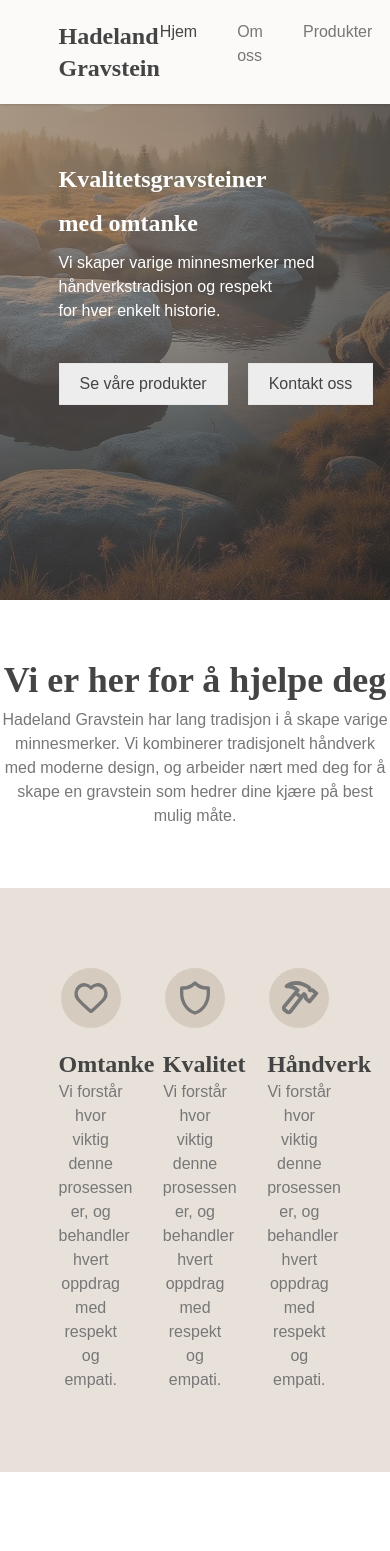
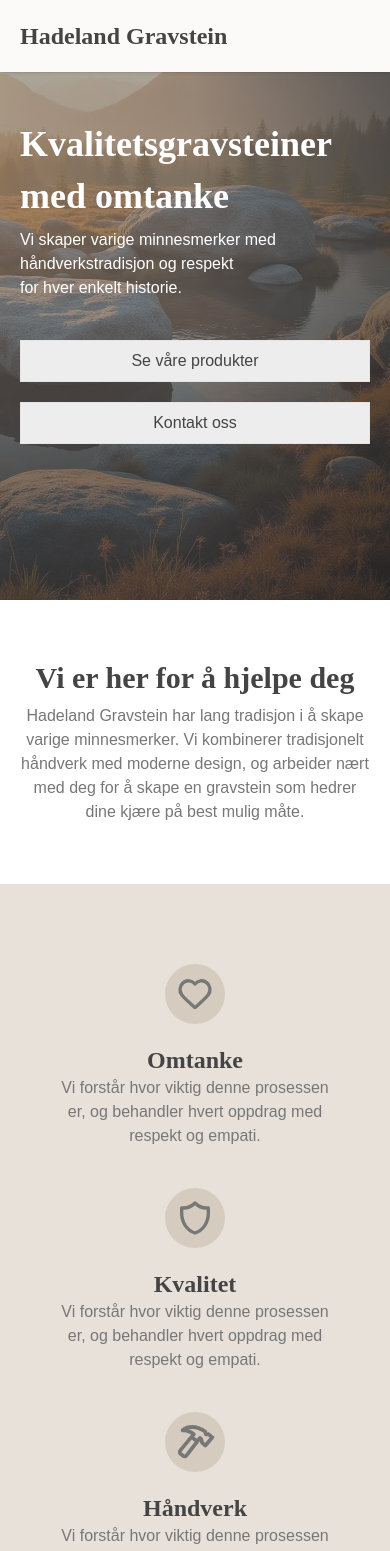
Before and after one commit to danielekeberg/hg, a Next.js app: page / in a window 390 px wide. Shown: the top 1551 px of the page. Built offline with nearby package versions, Linux system fonts and the light colour scheme.

Commit message:
Make it mobile friendly

```diff
--- a/app/components/ContactCard.tsx
+++ b/app/components/ContactCard.tsx
@@ -1,6 +1,6 @@
 export default function ContactCart() {
     return(
-        <div className="bg-stone-500 mt-20 text-white py-15 flex justify-center">
+        <div className="bg-stone-500 mt-20 text-white px-5 py-15 flex justify-center">
             <div className="w-150 text-center flex flex-col gap-5">
                 <h1 className="text-4xl">La oss hjelpe deg</h1>
                 <p>Ta kontakt for en uforpliktende samtale. Vi er her for å veilede deg gjennom hele prosessen.</p>
--- a/app/components/Footer.tsx
+++ b/app/components/Footer.tsx
@@ -2,8 +2,8 @@ export default function Footer() {
     const now = new Date();
     const year = now.getFullYear();
     return(
-        <div className="px-[15%] bg-[#e7e1da] py-15">
-        <div className="grid grid-cols-3 gap-10">
+        <div className="px-5 md:px-[15%] bg-[#e7e1da] py-15">
+            <div className="grid grid-cols-1 md:grid-cols-3 gap-10">
                 <div className="flex flex-col gap-2">
                     <h3 className="text-[#444] text-xl">Hadeland Gravstein</h3>
                     <p className="text-sm">Vi leverer håndverksbaserte gravsteiner og minnesteiner av høyeste kvalitet. Med lang erfaring og lokal tilhørighet er vi her for å hjelpe deg</p>
--- a/app/components/Header.tsx
+++ b/app/components/Header.tsx
@@ -1,8 +1,8 @@
 export default function Header() {
     return(
-        <div className="fixed top-0 z-9999 bg-[#fbfaf9] w-full flex justify-between px-[15%] py-5 shadow-sm">
+        <div className="fixed top-0 z-9999 bg-[#fbfaf9] w-full flex justify-between px-5 md:px-[15%] py-5 shadow-sm">
             <h1 className="text-2xl text-[#444]">Hadeland Gravstein</h1>
-            <div className="flex gap-10">
+            <div className="hidden md:flex gap-10">
                 <p className="text-[#444] cursor-pointer">Hjem</p>
                 <p className="hover:text-[#444] cursor-pointer">Om oss</p>
                 <p className="hover:text-[#444] cursor-pointer">Produkter</p>
--- a/app/components/Hero.tsx
+++ b/app/components/Hero.tsx
@@ -13,17 +13,17 @@ export default function Hero() {
                     <div className="absolute inset-0 bg-gradient-to-b from-black/15 via-black/20 to-black/45" />
                 </div>
             </div>
-            <div className="flex flex-col z-10 h-full pl-[15%] items-center justify-center">
+            <div className="flex flex-col z-10 h-full px-5 md:px-[15%] items-center justify-center">
                 <div className="text-left w-full mb-8">
                     <div className="flex flex-col gap-0">
-                        <h1 className="text-2xl md:text-5xl text-white font-extrabold mb-3">Kvalitetsgravsteiner</h1>
-                        <h1 className="text-2xl md:text-5xl text-white font-extrabold mb-3">med omtanke</h1>
+                        <h1 className="text-4xl md:text-5xl text-white font-extrabold mb-3">Kvalitetsgravsteiner</h1>
+                        <h1 className="text-4xl md:text-5xl text-white font-extrabold mb-3">med omtanke</h1>
                     </div>
                     <div className="flex flex-col gap-0">
                         <p className="text-md md:text-xl text-white">Vi skaper varige minnesmerker med håndverkstradisjon og respekt</p>
                         <p className="text-md md:text-xl text-white">for hver enkelt historie.</p>
                     </div>
-                    <div className="flex gap-5 mt-10">
+                    <div className="grid grid-cols-1 md:grid-cols-2 gap-5 mt-10">
                         <button className="bg-[#ededed] py-2 px-5 rounded-[2] border border-neutral-200 cursor-pointer hover:bg-neutral-300 text-[#444]">Se våre produkter</button>
                         <button className="bg-[#ededed] py-2 px-5 rounded-[2] border border-neutral-200 cursor-pointer hover:bg-neutral-300 text-[#444]">Kontakt oss</button>
                     </div>
--- a/app/components/Products.tsx
+++ b/app/components/Products.tsx
@@ -1,13 +1,13 @@
 export default function Products() {
     return(
-        <div className="px-[15%] flex flex-col gap-15">
+        <div className="px-5 md:px-[15%] flex flex-col gap-15">
             <div className="flex justify-center">
                 <div className="w-150 text-center">
                     <h1 className="text-4xl text-[#444] mb-2">Våre produkter</h1>
                     <p>Vi tilbyr et bredt utvalg av gravsteiner i forskjellige materialer og stiler</p>
                 </div>
             </div>
-            <div className="grid grid-cols-3 gap-10">
+            <div className="grid grid-cols-1 md:grid-cols-3 gap-10">
                 <div className="">
                     <div className="overflow-hidden">
                         <img src="/placeholder-1.jpg" className="rounded-[2] hover:scale-102 transition duration-500" />
--- a/app/components/Section.tsx
+++ b/app/components/Section.tsx
@@ -2,12 +2,12 @@ export default function Section() {
     return(
         <div className="mt-15 flex flex-col gap-15">
             <section className="flex justify-center">
-                <div className="w-150 text-center">
-                    <h1 className="text-4xl text-[#444] mb-2">Vi er her for å hjelpe deg</h1>
+                <div className="w-150 text-center px-5">
+                    <h1 className="text-3xl md:text-4xl text-[#444] mb-2">Vi er her for å hjelpe deg</h1>
                     <p>Hadeland Gravstein har lang tradisjon i å skape varige minnesmerker. Vi kombinerer tradisjonelt håndverk med moderne design, og arbeider nært med deg for å skape en gravstein som hedrer dine kjære på best mulig måte.</p>
                 </div>
             </section>
-            <section className="grid grid-cols-3 gap-10 bg-[#e7e1da] px-[15%] py-20">
+            <section className="grid grid-cols-1 md:grid-cols-3 gap-10 bg-[#e7e1da] px-[15%] py-20">
                 <div className="text-center">
                     <div className="flex justify-center items-center">
                         <div className="h-15 w-15 rounded-full bg-[#d6cbbf] mb-5 flex justify-center items-center">
```
Lines whose indentation alone changed are shown as unchanged.
